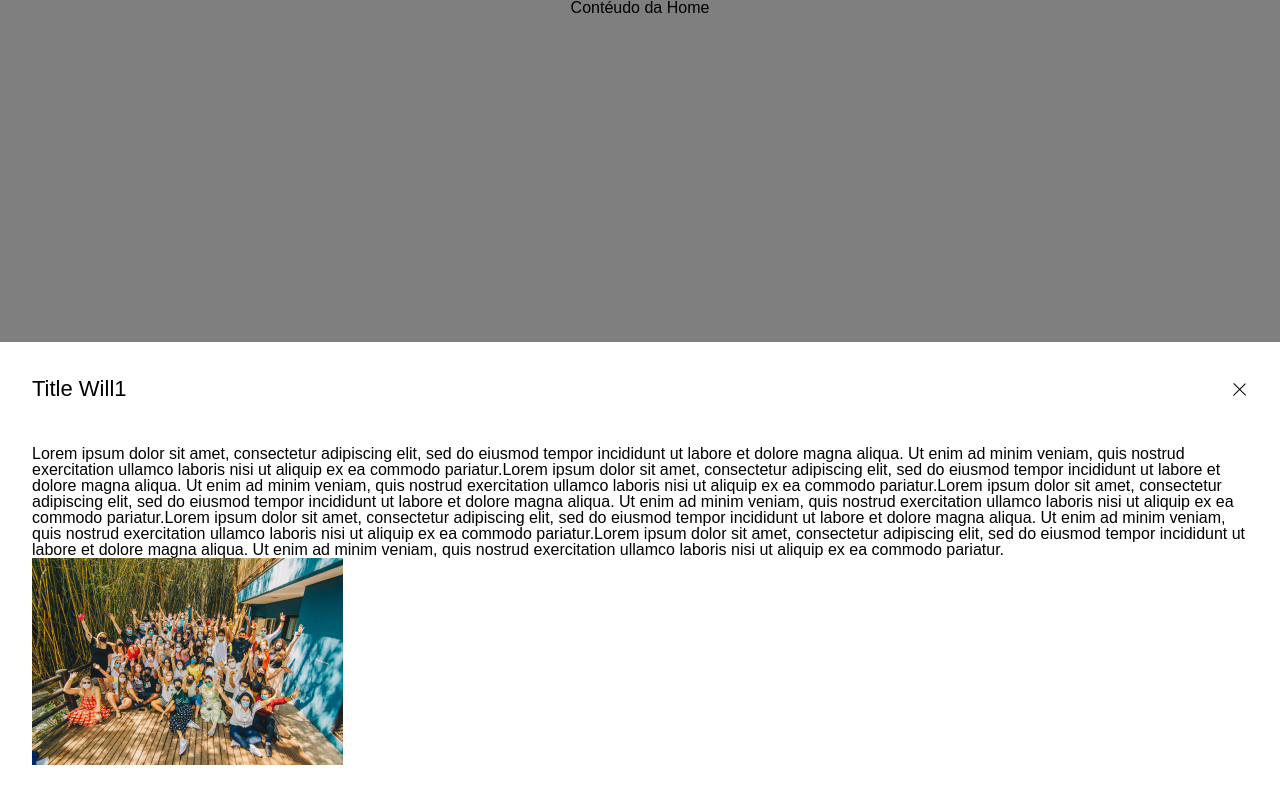
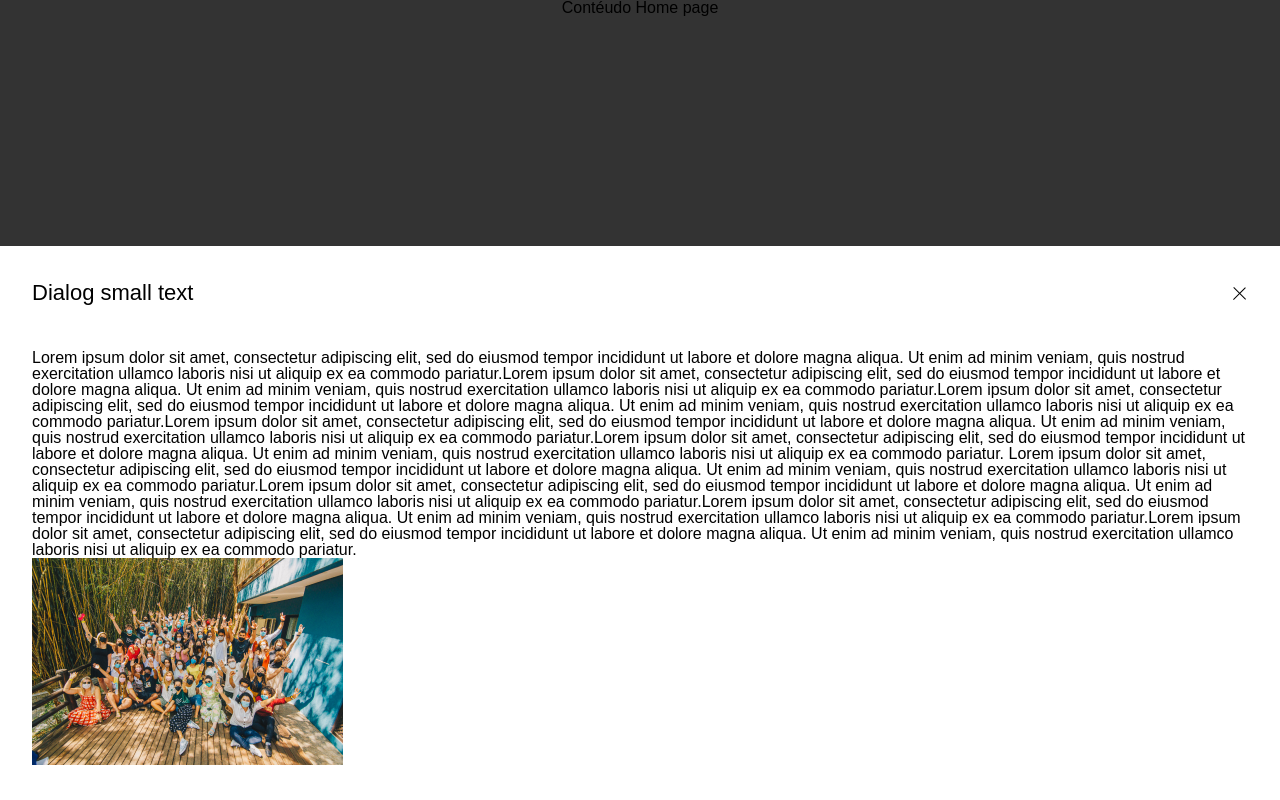
Before and after one commit to aquinoWill/challege-lemon, a React (Create React App) app: page / in a window 1280 px wide. Built offline with nearby package versions, Linux system fonts and the light colour scheme.

Commit message:
Adjustments Refactory to css and text to exemple

```diff
--- a/src/components/Dialog/Dialog.styled.js
+++ b/src/components/Dialog/Dialog.styled.js
@@ -15,7 +15,7 @@ export const Overlay = styled.div`
     inset: 0px;
     z-index: -1;
     position: fixed;
-    background-color: rgba(0, 0, 0, 0.5);
+    background-color: rgba(0, 0, 0, 0.8);
 `
 
 export const Card = styled.div`
@@ -27,13 +27,13 @@ export const Card = styled.div`
   display: flex;
   align-items: center;
   flex-direction: column;
-  background-color: #FFFFFF;
+  background-color: #ffffff;
 `
 
 export const WrapperTitle = styled.div`
   width: 100%;
+  display: flex;
   position: relative;
-  display: flex;
   flex-direction: row;
   align-items: center;
   justify-content: space-between;
@@ -47,23 +47,24 @@ export const Title = styled.h6`
 `
 
 export const CloseButton = styled.button`
+  right: 0;
+  border: 0;
   margin: 0;
   padding: 0;
-  border: 0;
-  right: 0;
   width: 1.3em;
   height: 1.3em;
+  cursor: pointer;
   background: none;
   position: absolute;
 
   &:before,
   &:after {
     content: '';
-    position: absolute;
     left: 0;
     right: 0;
     height: 0.1em;
-    background: #000;
+    position: absolute;
+    background: #000000;
   }
 
   &:before {
@@ -78,5 +79,5 @@ export const CloseButton = styled.button`
 export const Content = styled.div`
   width: 100%;
   display: flex;
-  overflow: auto;
+  overflow-y: overlay;
 `
--- a/src/components/Dialog/index.js
+++ b/src/components/Dialog/index.js
@@ -11,28 +11,28 @@ export const Dialog = () => {
     closeOnOverlayClick
   } = useContext(DialogContext)
 
-  const [dialogOpen, setDialogOpen] = useState(isOpen)
+  const [hasOpen, setHasOpen] = useState(isOpen)
 
   const onClose = useCallback(() => {
-    setDialogOpen(false)
-  }, [setDialogOpen])
+    setHasOpen(false)
+  }, [setHasOpen])
 
   useEffect(() => {
-    const handleEscEvent = event => {
+    const handleEscCloseDialog = event => {
       if (event.keyCode === 27 && closeOnOverlayClick) {
         onClose()
       }
     }
-    window.addEventListener('keydown', handleEscEvent)
+    window.addEventListener('keydown', handleEscCloseDialog)
 
     return () => {
-      window.removeEventListener('keydown', handleEscEvent)
+      window.removeEventListener('keydown', handleEscCloseDialog)
     }
   }, [onClose, closeOnOverlayClick])
 
   return (
     <>
-      { dialogOpen && (
+      { hasOpen && (
         <Wrapper>
           <Overlay onClick={() => closeOnOverlayClick ? onClose() : null} />
           <Card>
--- a/src/pages/Home/index.js
+++ b/src/pages/Home/index.js
@@ -7,15 +7,17 @@ import LemonGroup from 'assets/lemon-group.png'
 export const Home = () => {
   return (
     <Wrapper>
-      <div>Contéudo da Home</div>
+      <div>Contéudo Home page</div>
       <DialogProvider
         isOpen
-        title='Title Will1'
+        title='Dialog small text'
         closeOnOverlayClick
       >
         <div>
           <p>
-            {`Lorem ipsum dolor sit amet, consectetur adipiscing elit, sed do eiusmod tempor incididunt ut labore et dolore magna aliqua. Ut enim ad minim veniam, quis nostrud exercitation ullamco laboris nisi ut aliquip ex ea commodo pariatur.Lorem ipsum dolor sit amet, consectetur adipiscing elit, sed do eiusmod tempor incididunt ut labore et dolore magna aliqua. Ut enim ad minim veniam, quis nostrud exercitation ullamco laboris nisi ut aliquip ex ea commodo pariatur.Lorem ipsum dolor sit amet, consectetur adipiscing elit, sed do eiusmod tempor incididunt ut labore et dolore magna aliqua. Ut enim ad minim veniam, quis nostrud exercitation ullamco laboris nisi ut aliquip ex ea commodo pariatur.Lorem ipsum dolor sit amet, consectetur adipiscing elit, sed do eiusmod tempor incididunt ut labore et dolore magna aliqua. Ut enim ad minim veniam, quis nostrud exercitation ullamco laboris nisi ut aliquip ex ea commodo pariatur.Lorem ipsum dolor sit amet, consectetur adipiscing elit, sed do eiusmod tempor incididunt ut labore et dolore magna aliqua. Ut enim ad minim veniam, quis nostrud exercitation ullamco laboris nisi ut aliquip ex ea commodo pariatur.`}
+            {`Lorem ipsum dolor sit amet, consectetur adipiscing elit, sed do eiusmod tempor incididunt ut labore et dolore magna aliqua. Ut enim ad minim veniam, quis nostrud exercitation ullamco laboris nisi ut aliquip ex ea commodo pariatur.Lorem ipsum dolor sit amet, consectetur adipiscing elit, sed do eiusmod tempor incididunt ut labore et dolore magna aliqua. Ut enim ad minim veniam, quis nostrud exercitation ullamco laboris nisi ut aliquip ex ea commodo pariatur.Lorem ipsum dolor sit amet, consectetur adipiscing elit, sed do eiusmod tempor incididunt ut labore et dolore magna aliqua. Ut enim ad minim veniam, quis nostrud exercitation ullamco laboris nisi ut aliquip ex ea commodo pariatur.Lorem ipsum dolor sit amet, consectetur adipiscing elit, sed do eiusmod tempor incididunt ut labore et dolore magna aliqua. Ut enim ad minim veniam, quis nostrud exercitation ullamco laboris nisi ut aliquip ex ea commodo pariatur.Lorem ipsum dolor sit amet, consectetur adipiscing elit, sed do eiusmod tempor incididunt ut labore et dolore magna aliqua. Ut enim ad minim veniam, quis nostrud exercitation ullamco laboris nisi ut aliquip ex ea commodo pariatur.
+            Lorem ipsum dolor sit amet, consectetur adipiscing elit, sed do eiusmod tempor incididunt ut labore et dolore magna aliqua. Ut enim ad minim veniam, quis nostrud exercitation ullamco laboris nisi ut aliquip ex ea commodo pariatur.Lorem ipsum dolor sit amet, consectetur adipiscing elit, sed do eiusmod tempor incididunt ut labore et dolore magna aliqua. Ut enim ad minim veniam, quis nostrud exercitation ullamco laboris nisi ut aliquip ex ea commodo pariatur.Lorem ipsum dolor sit amet, consectetur adipiscing elit, sed do eiusmod tempor incididunt ut labore et dolore magna aliqua. Ut enim ad minim veniam, quis nostrud exercitation ullamco laboris nisi ut aliquip ex ea commodo pariatur.Lorem ipsum dolor sit amet, consectetur adipiscing elit, sed do eiusmod tempor incididunt ut labore et dolore magna aliqua. Ut enim ad minim veniam, quis nostrud exercitation ullamco laboris nisi ut aliquip ex ea commodo pariatur.
+            `}
           </p>
           <img src={LemonGroup} alt='Lemon Group' />
         </div>
```
